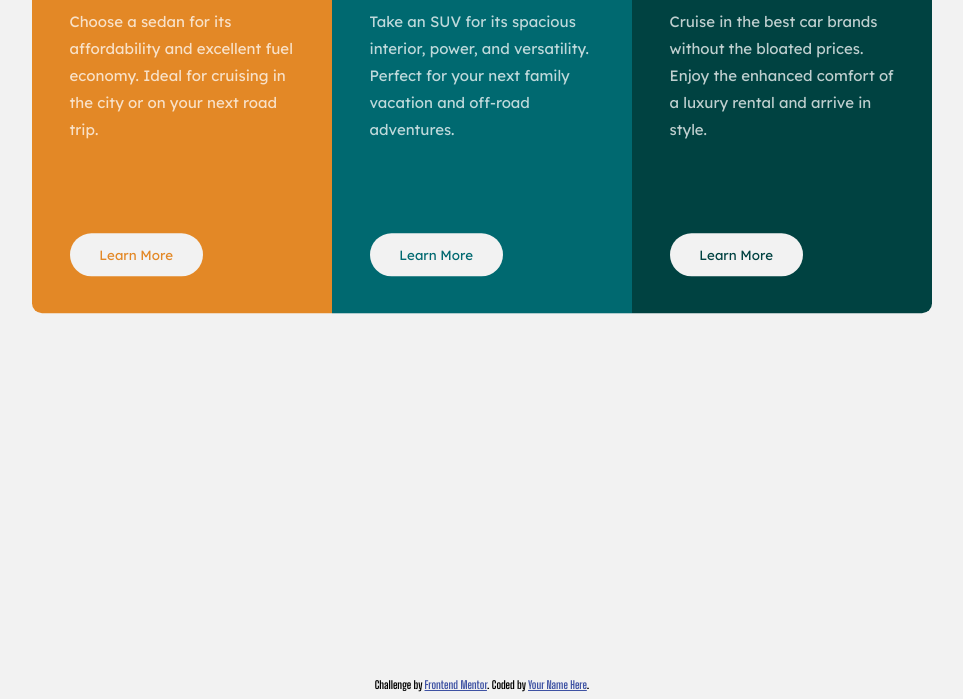
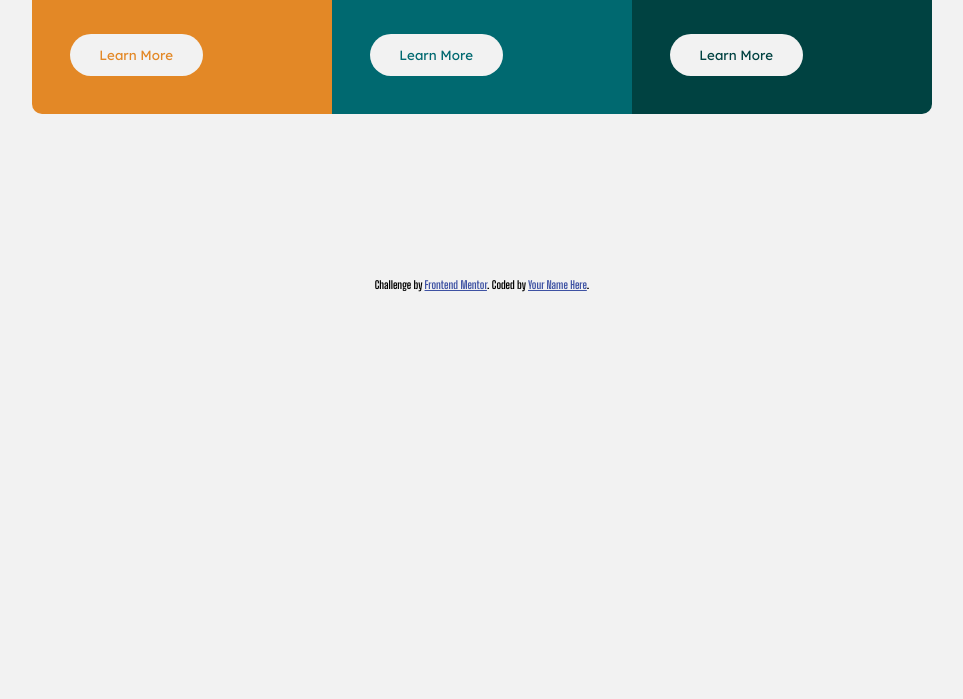
Before and after one commit to siriusdave/3-column-card-component, a plain HTML site: page index.html in a window 1280 px wide. Shown: the part 530-1229 px from the top of the page, without its empty margins (158-1121 px from the left). After the commit the page ends 829 px from the top, so only its background shows below. Drawn offline with Linux system fonts and the light colour scheme.

Commit message:
Add files via upload

```diff
--- a/style.css
+++ b/style.css
@@ -30,21 +30,19 @@ body {
 }
 
 .container {
-  height: 150vh;
+  height: 100vh;
   margin: 0 auto;
-  position: relative;
 }
 
 .flex {
   display: flex;
   justify-content: center;
+  align-content: center;
   flex-direction: column;
+  align-items: center;
   margin: 0 auto;
   padding: 1em;
-  position: absolute;
-  top: 50%;
-  left: 50%;
-  transform: translate(-50%, -50%);
+  min-height: 100%;
 }
 @media (min-width: 53.75em) {
   .flex {
@@ -55,7 +53,7 @@ body {
 .card {
   background: var(--clr-bc-one);
   color: var(--clr-white);
-  min-width: 20em;
+  width: 20em;
   padding: 2.5em;
 }
 .card:nth-of-type(1) {
```
